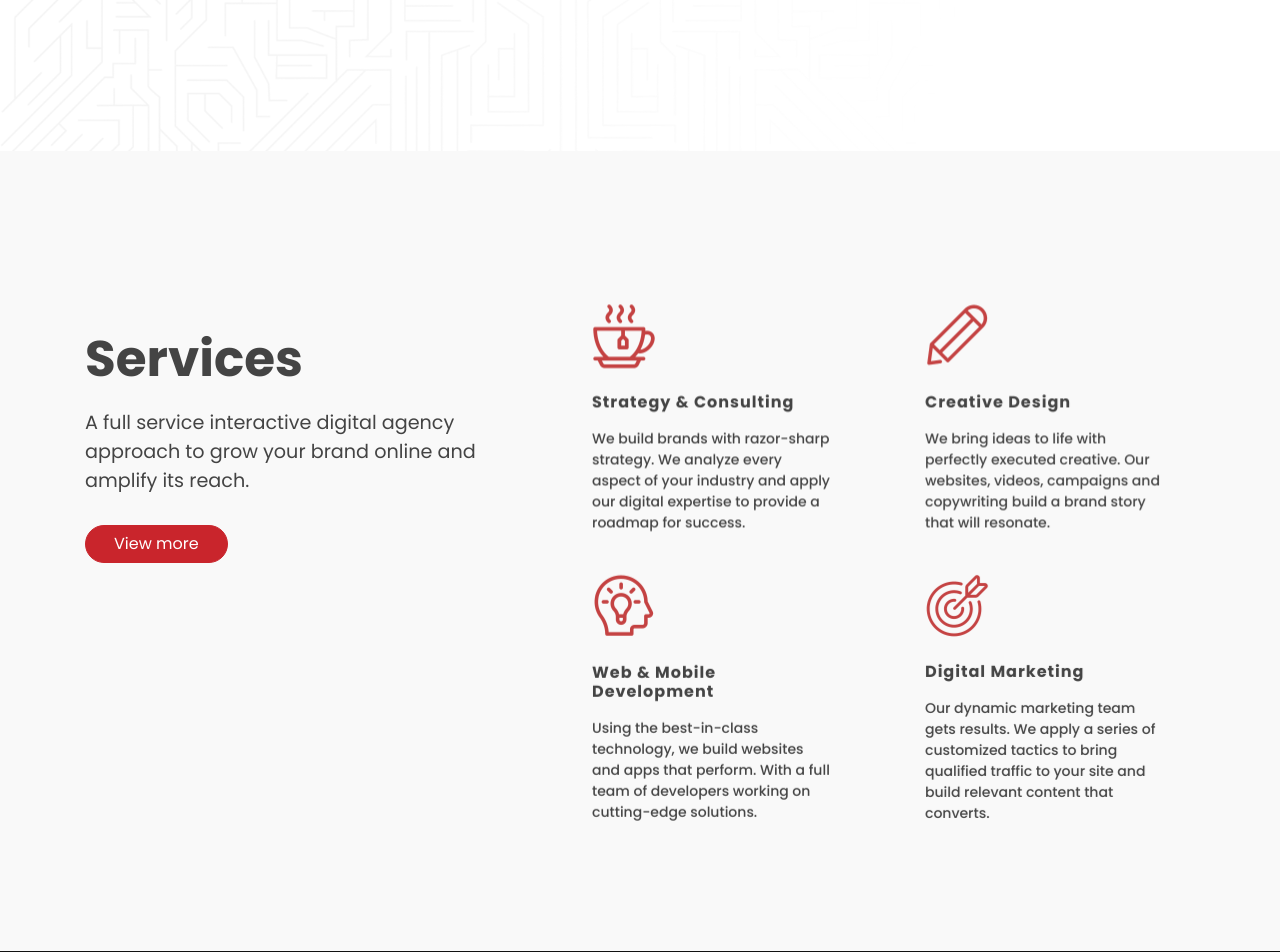
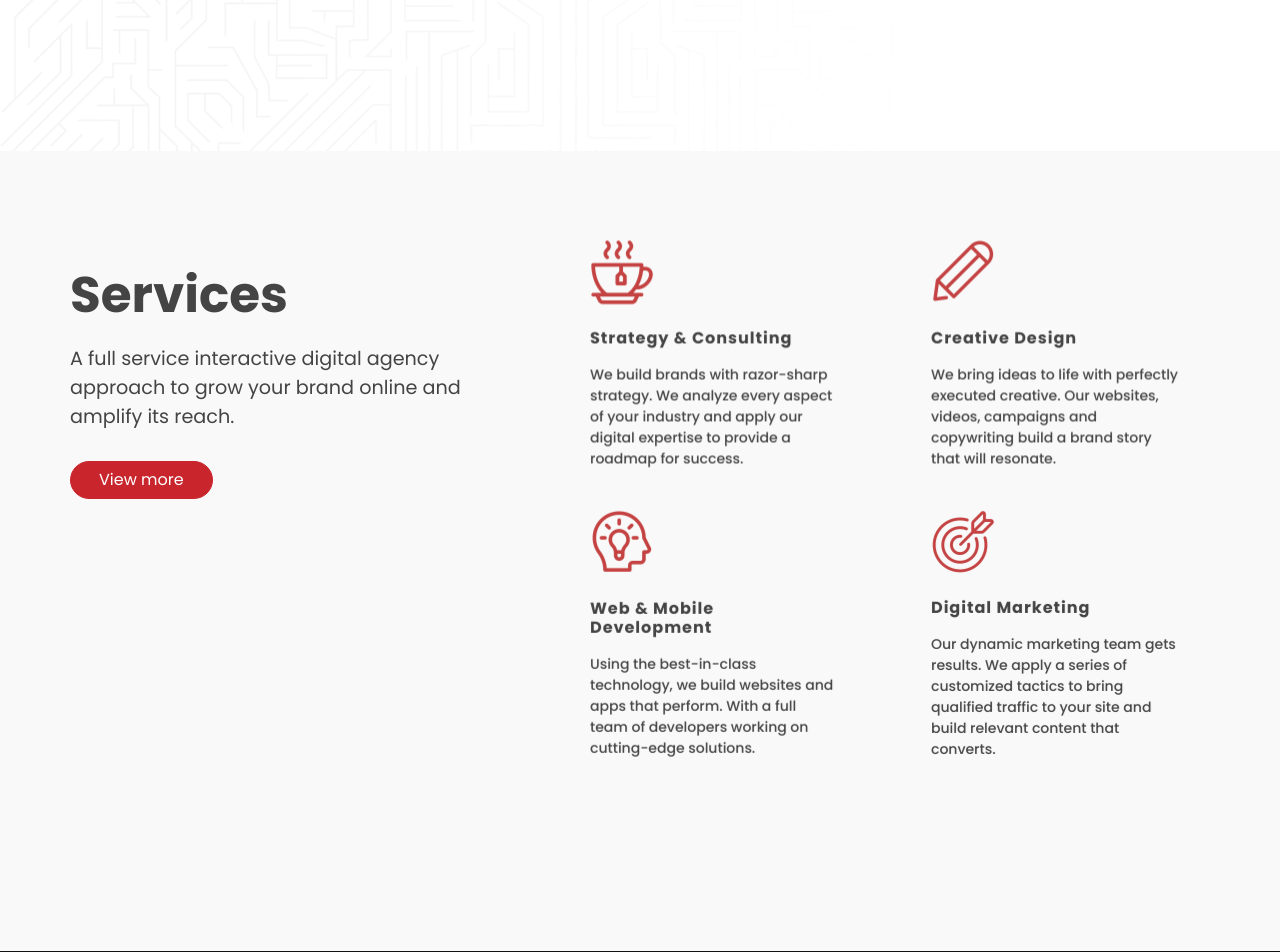
Before and after one commit to SparcsDigitalAgency/sparcs, a PHP site: page /sparcs-new/index.php in a window 1280 px wide. Shown: the part 1449-2401 px from the top of the page. Run offline with PHP 8.4, Linux system fonts and the light colour scheme; some web fonts are replaced.

Commit message:
Update sparcs-new/css/style.css

```diff
--- a/sparcs-new/css/style.css
+++ b/sparcs-new/css/style.css
@@ -662,7 +662,7 @@ background-color: #f9f9f9;
 background-size: cover;
 }
 #services .paddingtop {
-padding-top: 10%;
+padding: 5% 0%;
 }
 .services-content {
 margin-top: 50px;
```
